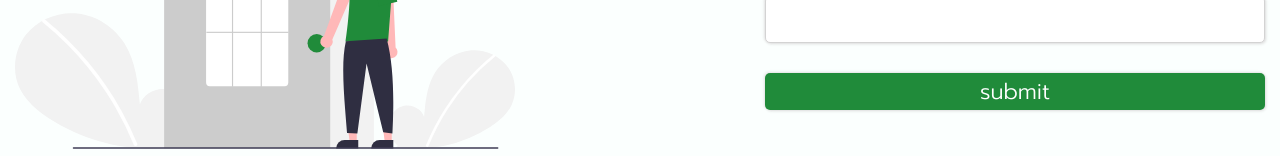
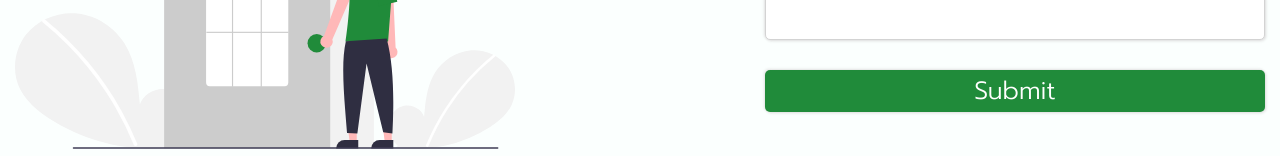
Before and after one commit to noureddinalsabbagh/Multi_Translator, a React (Create React App) app in the folder client/: page /login in a window 1280 px wide. Shown: the part 400-556 px from the top of the page. Built offline with nearby package versions, Linux system fonts and the light colour scheme.

Commit message:
styles fix

```diff
--- a/client/src/components/Login.jsx
+++ b/client/src/components/Login.jsx
@@ -1,22 +1,22 @@
-import { useEffect, useState } from "react";
-import { useDispatch, useSelector } from "react-redux";
-import { Link, useNavigate } from "react-router-dom";
-import { sendLoginForm } from "../redux/actions/userActions";
-import SVG from "../images/login.svg";
-import { motion } from "framer-motion";
+import { useEffect, useState } from 'react';
+import { useDispatch, useSelector } from 'react-redux';
+import { Link, useNavigate } from 'react-router-dom';
+import { sendLoginForm } from '../redux/actions/userActions';
+import SVG from '../images/login.svg';
+import { motion } from 'framer-motion';
 import {
   buttonVariants,
   fadeInVariants,
   inputLeftVariants,
   inputRightVariants,
-} from "../animation/formAnimations";
+} from '../animation/formAnimations';
 
 const Login = () => {
   const navigate = useNavigate();
   const dispatch = useDispatch();
   const state = useSelector((state) => state.userReducer);
 
-  const [userCreds, setUserCreds] = useState({ email: "", password: "" });
+  const [userCreds, setUserCreds] = useState({ email: '', password: '' });
 
   // Handle input change
   const handleChange = (e) => {
@@ -30,7 +30,7 @@ const Login = () => {
   };
   useEffect(() => {
     if (state.isLoggedIn) {
-      navigate("/home");
+      navigate('/home');
     }
   }, []);
   return (
@@ -91,7 +91,7 @@ const Login = () => {
             initial="hidden"
             animate="visible"
           >
-            submit
+            Submit
           </motion.button>
           <motion.p
             className="loginForm__text"
--- a/client/src/scss/login.scss
+++ b/client/src/scss/login.scss
@@ -1,5 +1,5 @@
-@use "./abstracts/mixins" as mix;
-@use "./abstracts/variables" as vars;
+@use './abstracts/mixins' as mix;
+@use './abstracts/variables' as vars;
 
 .loginContainer {
   height: 100vh;
@@ -111,7 +111,10 @@
 
     &__submit {
       width: 500px;
-            font-weight: 400;
+      font: {
+        weight: 400;
+        size: vars.$fontSizePc;
       }
     }
   }
+}
--- a/client/src/scss/register.scss
+++ b/client/src/scss/register.scss
@@ -127,7 +127,11 @@
 
     &__submit {
       width: 400px;
-      font-size: vars.$fontSizePad;
+
+      font: {
+        size: vars.$fontSizePad;
+        weight: 400;
+      }
     }
   }
 }
@@ -157,7 +161,6 @@
       &__submit {
         width: 500px;
         font: {
-          weight: 400;
           size: vars.$fontSizePc;
         }
       }
```
Lines whose indentation alone changed are shown as unchanged.
